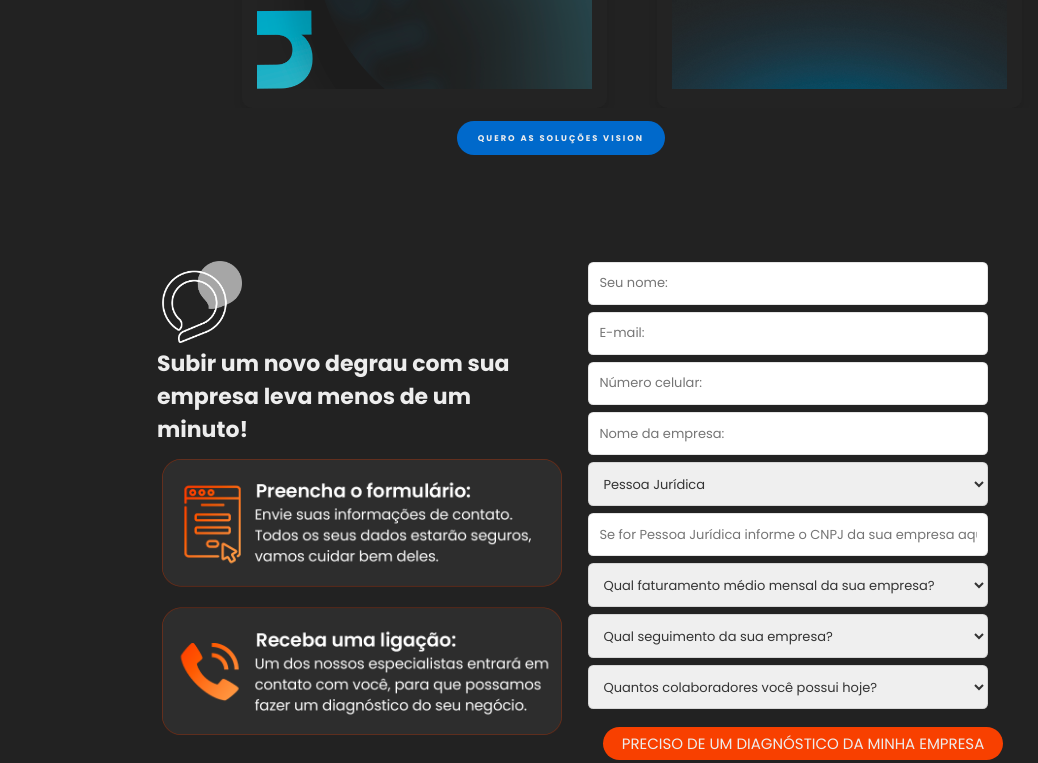
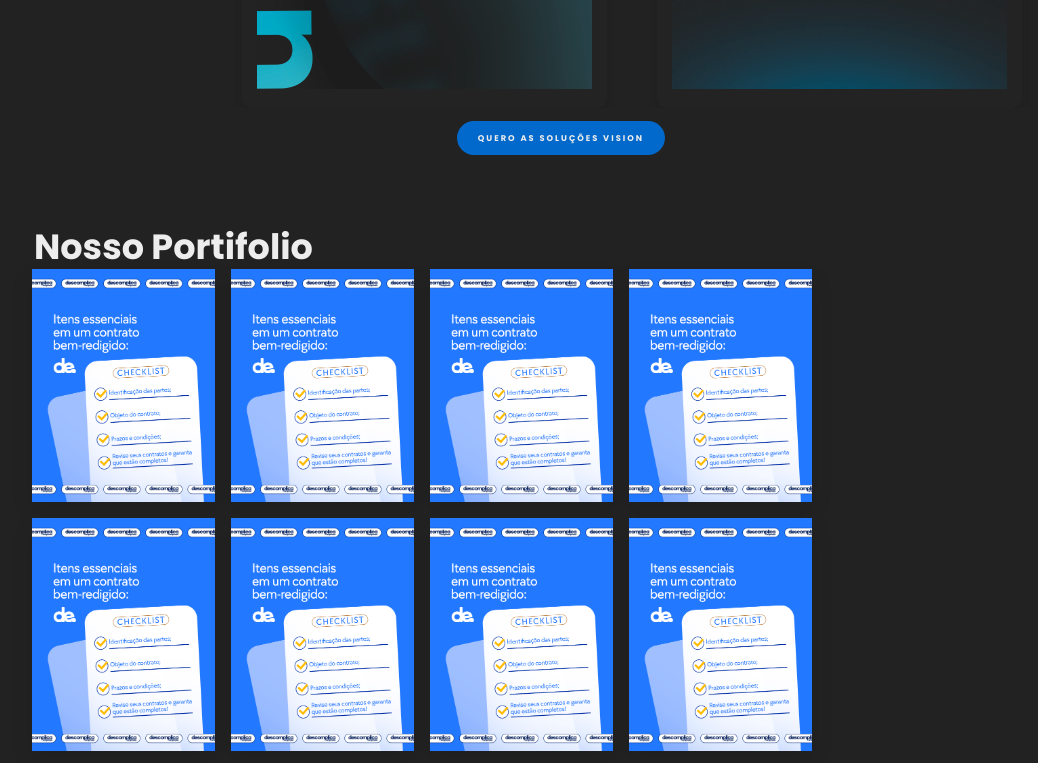
Before and after one commit to igustavo11/VisOn-lading-page-, a website: page index.html in a window 1280 px wide. Shown: the part 2730-3493 px from the top of the page, without its empty margins (218-1256 px from the left). Drawn offline with nearby package versions, Linux system fonts and the light colour scheme.

Commit message:
commit 6

```diff
--- a/assets/js/js/script.js
+++ b/assets/js/js/script.js
@@ -17,11 +17,3 @@ const sendEmail = (e) =>{
 }
 
 contactForm.addEventListener('submit', sendEmail)
-
-
-const scrollUp = () =>{
-    const scrollUp = document.getElementById('scroll-up')
-    this.scrollY >= 350 ? scrollUp.classList.add('show-scroll'):
-    scrollUp.classList.remove('show-scroll')
-}
-window.addEventListener('scroll', scrollUp)
--- a/assets/js/js/style2.css
+++ b/assets/js/js/style2.css
@@ -295,7 +295,10 @@ body{
     align-items: center;
 
   }
-
+  .title5{
+    font-size: 20px;
+    color: var(--blackcolor);
+  }
 
 
   .showcase-area .btn {
@@ -318,6 +321,7 @@ body{
   .container .row .service{
     padding: 25px 10px ;
     text-align: center;
+    border: var(--lightcolor);
     border-radius: 15px ;
     transition: transform .5s;
     cursor: pointer;
@@ -330,7 +334,7 @@ body{
 
   .container .row .service:hover{
     transform: scale(1.1);
-    background: var(--maincolorblue);
+    background: var(--colororange);
     color: var(--lightcolor);
   }
 
@@ -592,6 +596,50 @@ section .card .image{
   .show-scroll{
     bottom: 3rem;
   }
+  .gallery .box-container{
+    display: flex;
+    flex-wrap: wrap;
+    gap: 1.5rem;
+
+}
+.gallery .box-container .box{
+    overflow: hidden;
+    box-shadow: 0 1rem 2rem rgba(0,0,0,.1);
+    border: 1rem solid var(--colorwhite);
+
+    flex: 2 2 15rem;
+    height: auto;
+    position: relative;
+}
+.gallery .box-container img{
+    height: 100%;
+    width: 100%;
+
+
+}
+.gallery .box-container .box .content{
+    position: absolute;
+    top: -100%; left: 0;
+    height: 100%;
+    width: 100%;
+    text-align: center;
+    background: rgba(0,0,0,.7);
+    padding: 2rem;
+    padding-top: 5rem;
+}
+.gallery .box-container .box .content h3{
+    font-size: 1.5rem ;
+    color: var(--colorprimamry);
+}
+.gallery .box-container .box .content p{
+    font-size: 1rem;
+    color: var(--colorwhite);
+    padding: .5rem 0 ;
+}
+.gallery .box-container .box:hover .content{
+    top: 0;
+}
+
 @media only screen and (max-width: 992px){
 
   .person {
--- a/index.html
+++ b/index.html
@@ -5,6 +5,7 @@
     <meta name="viewport" content="width=device-width">
     <title>VisiOn</title>
     <link rel="stylesheet" href="https://cdn.jsdelivr.net/npm/swiper@11/swiper-bundle.min.css"/>
+    <link rel="stylesheet" href="assets/js/js/stylesportifolio.css">
     <link rel="stylesheet" href="assets/js/animate.css">
     <link rel="stylesheet" href="https://cdnjs.cloudflare.com/ajax/libs/remixicon/4.2.0/remixicon.css" integrity="sha512-OQDNdI5rpnZ0BRhhJc+btbbtnxaj+LdQFeh0V9/igiEPDiWE2fG+ZsXl0JEH+bjXKPJ3zcXqNyP4/F/NegVdZg==" crossorigin="anonymous" referrerpolicy="no-referrer" />
     <link rel="stylesheet" href="assets/js/js/style2.css">
@@ -207,6 +208,91 @@
 
 
     </section>
+    <section class="gallery" id="gallery">
+
+
+       <div class="container">
+        <div class="textheader">
+            <br><br>
+                <p class="title1 wow fadeInUp delay-03s">Nosso Portifolio
+                </p>
+                <br><br>
+
+
+        </div>
+        <div class="box-container">
+            <div class="box">
+                <img src="img/POST.png" alt="">
+                <div class="content">
+                    <h3>amazing construction</h3>
+                    <p>Lorem ipsum dolor sit amet consectetur.</p>
+
+                </div>
+            </div>
+            <div class="box">
+                <img src="img/POST.png"alt="">
+                <div class="content">
+                    <h3>amazing construction</h3>
+                    <p>Lorem ipsum dolor sit amet consectetur.</p>
+
+                </div>
+            </div>
+            <div class="box">
+                <img src="img/POST.png"alt= "">
+                <div class="content">
+                    <h3>amazing construction</h3>
+                    <p>Lorem ipsum dolor sit amet consectetur.</p>
+
+                </div>
+            </div>
+            <div class="box">
+                <img src="img/POST.png"alt= "">
+                <div class="content">
+                    <h3>amazing construction</h3>
+                    <p>Lorem ipsum dolor sit amet consectetur.</p>
+
+                </div>
+            </div>
+            <div class="box">
+                <img src="img/POST.png"alt= "">
+                <div class="content">
+                    <h3>amazing construction</h3>
+                    <p>Lorem ipsum dolor sit amet consectetur.</p>
+
+                </div>
+            </div>
+            <div class="box">
+                <img src="img/POST.png"alt= "">
+                <div class="content">
+                    <h3>amazing construction</h3>
+                    <p>Lorem ipsum dolor sit amet consectetur.</p>
+
+                </div>
+            </div>
+            <div class="box">
+                <img src="img/POST.png"alt= "">
+                <div class="content">
+                    <h3>amazing construction</h3>
+                    <p>Lorem ipsum dolor sit amet consectetur.</p>
+
+                </div>
+            </div>
+            <div class="box">
+                <img src="img/POST.png"alt= "">
+                <div class="content">
+                    <h3>amazing construction</h3>
+                    <p>Lorem ipsum dolor sit amet consectetur.</p>
+
+                </div>
+            </div>
+
+          </div>
+
+       </div>
+
+
+
+  </section>
 
     <section>
 
@@ -301,7 +387,7 @@
                    <img src="img/upload.png" alt="">
 
                 </a>
-                <div class="title2">
+                <div class="title5">
                     <p>voltar ao topo </p>
 
 
```
Also changed, not shown: assets/js/js/stylesportifolio.css (added), img/POST.png (added).
